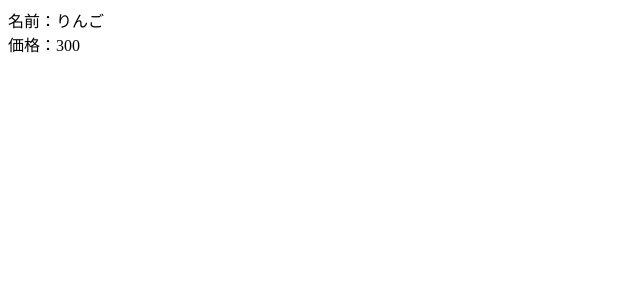
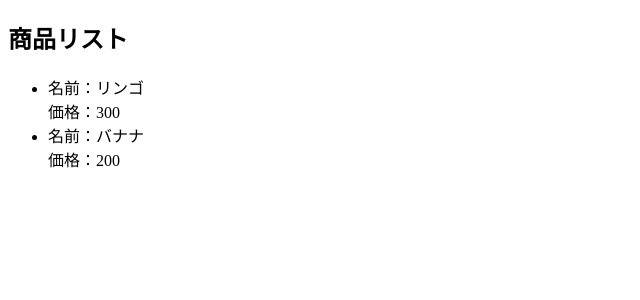
Before and after one commit to Syncorsand/traP-practice-react, a React (Vite) app: page / in a window 1280 px wide. Shown: the top 300 px of the page, without its empty margins (0-640 px from the left). Built offline with nearby package versions, Linux system fonts and the light colour scheme.

Commit message:
商品リストコンポーネント作成

```diff
--- a/src/App.jsx
+++ b/src/App.jsx
@@ -1,10 +1,10 @@
 import "./App.css";
-import Item from "./components/Item";
+import ItemList from "./components/ItemList";
 
 function App() {
   return (
     <div className="App">
-      <Item name="りんご" price={300}></Item>
+      <ItemList />
     </div>
   );
 }
--- /dev/null
+++ b/src/components/ItemList.jsx
@@ -0,0 +1,19 @@
+import Item from "./Item";
+const ItemList = () => {
+  return (
+    //ここでItemコンポーネントを並べる
+    <div>
+      <h2>商品リスト</h2>
+      <ul>
+        <li>
+          <Item name="リンゴ" price={300} />
+        </li>
+        <li>
+          <Item name="バナナ" price={200} />
+        </li>
+      </ul>
+    </div>
+  );
+};
+
+export default ItemList;
```
